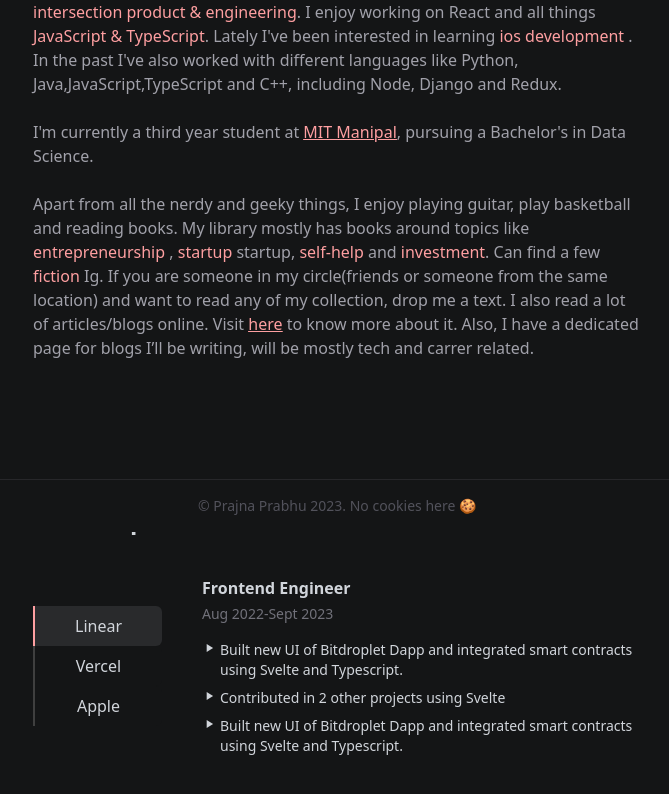
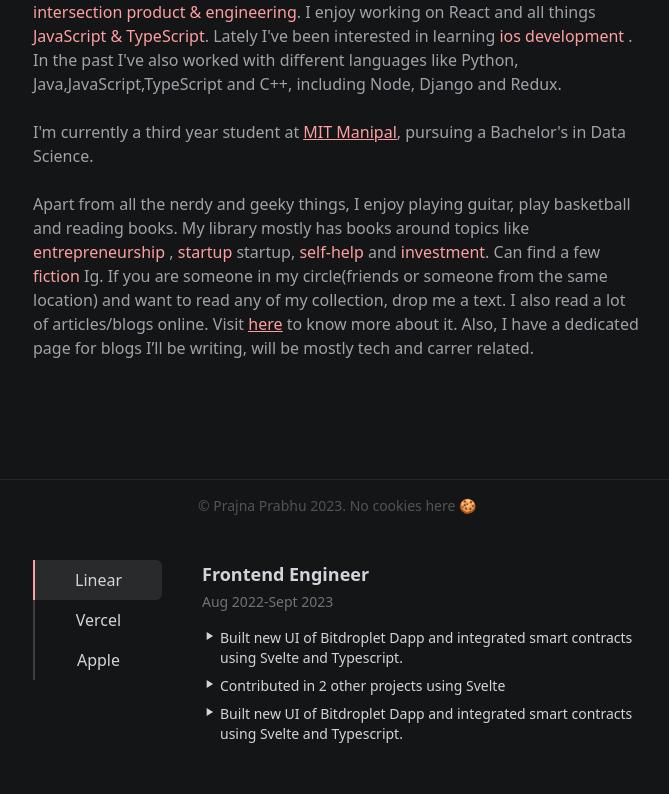
Before and after one commit to prajnaprabhu3/prajnaprabhu.com, a Next.js app: page /about in a window 1280 px wide. Shown: the part 268-1062 px from the top of the page, without its empty margins (303-972 px from the left). Built offline with nearby package versions, Linux system fonts and the light colour scheme.

Commit message:
feat: digital garden

```diff
--- a/src/app/about/page.tsx
+++ b/src/app/about/page.tsx
@@ -5,7 +5,7 @@ import Experience from "../components/experience";
 
 function About() {
   return (
-    <div className="flex flex-col gap-y-36 w-1/2 mx-auto px-4 mt-10 pt-10">
+    <div className="flex flex-col gap-y-28 w-1/2 mx-auto px-4 mt-10 pt-10">
       <div className="">
         {/* image  */}
         <div className="flex w-1/2 h-16 justify-between items-center">
@@ -75,7 +75,7 @@ function About() {
       </div>
 
       {/* work  */}
-      <div>
+      <div className="pb-20">
         <h2 className="text-2xl font-semibold">Work Experience</h2>
         <Experience />
       </div>
--- a/src/app/blog/page.tsx
+++ b/src/app/blog/page.tsx
@@ -1,7 +1,7 @@
 import React from "react";
 
 function Blog() {
-  return <div>Blog</div>;
+  return <div>Coming soon</div>;
 }
 
 export default Blog;
--- a/src/app/books/page.tsx
+++ b/src/app/books/page.tsx
@@ -1,7 +1,13 @@
 import React from "react";
+import Garden from "../components/garden";
 
 function books() {
-  return <div className="mt-30 text-white">books</div>;
+  return (
+    <div className="mt-30 text-white">
+      <Garden />
+      books
+    </div>
+  );
 }
 
 export default books;
--- a/src/app/components/experience.tsx
+++ b/src/app/components/experience.tsx
@@ -11,8 +11,8 @@ import { company } from "@/../data/experience";
 function Experience() {
   const [activeCompany, setActiveCompany] = useState("Linear");
   return (
-    <div>
-      <div className="flex items-center gap-x-10 py-10">
+    <div className="py-14">
+      <div className="flex  gap-x-10">
         {/* company button  */}
         <div className="flex flex-col">
           {company.map((company, id) => (
@@ -37,7 +37,9 @@ function Experience() {
               activeCompany === company.title && (
                 <div key={id} className="flex flex-col  gap-y-3">
                   <div>
-                    <h2 className="font-semibold">{company.designation}</h2>
+                    <h2 className="font-semibold text-lg">
+                      {company.designation}
+                    </h2>
                     <p className="text-sm text-zinc-500 py-1">
                       {company.timeline}
                     </p>
--- a/src/app/components/footer.tsx
+++ b/src/app/components/footer.tsx
@@ -25,7 +25,7 @@ function Footer() {
               key={tab.id}
               onClick={() => setActiveTab(tab.id)}
               className={`${
-                activeTab === tab.id ? "text-rose-300" : "hover:text-[#FE9FA1]"
+                activeTab === tab.id ? "text-red-300" : "hover:text-[#FE9FA1]"
               } relative rounded-full px-4 py-1 text-sm font-lighter text-white  transition focus-visible:outline-2`}
               style={{
                 WebkitTapHighlightColor: "transparent",
--- /dev/null
+++ b/src/app/components/garden.tsx
@@ -0,0 +1,19 @@
+import Link from "next/link";
+import React from "react";
+
+function Garden() {
+  return (
+    <div>
+      <a href={process.env.NEXT_PUBLIC_GARDEN} target="_blank">
+        <p
+          className={`text-xs px-4 gap-x-2 bg-[#1b1c1c] flex h-16 md:gap-x-4 md:text-base justify-center items-center md:px-10  text-zinc-200 rounded-lg delay-75  hover:scale-95 transition-transform duration-100 ease-out garden`}
+        >
+          <span className="text-xl">🌻</span>Check out the collection of
+          valuable stuff I found online!
+        </p>
+      </a>
+    </div>
+  );
+}
+
+export default Garden;
--- a/src/app/components/navbar.tsx
+++ b/src/app/components/navbar.tsx
@@ -63,7 +63,7 @@ function Navbar() {
             key={tab.id}
             onClick={() => setActiveTab(tab.id)}
             className={`${
-              activeTab === tab.id ? "text-red-300" : "hover:text-[#FE9FA1]"
+              activeTab === tab.id ? "text-red-400" : "hover:text-[#FE9FA1]"
             } relative rounded-full px-4 py-1 text-sm font-lighter text-white  transition focus-visible:outline-2`}
             style={{
               WebkitTapHighlightColor: "transparent",
```
Also changed, not shown: src/app/globals.css (+8 -0 lines), 2 other files (tests, documents, lock files or other folders).
